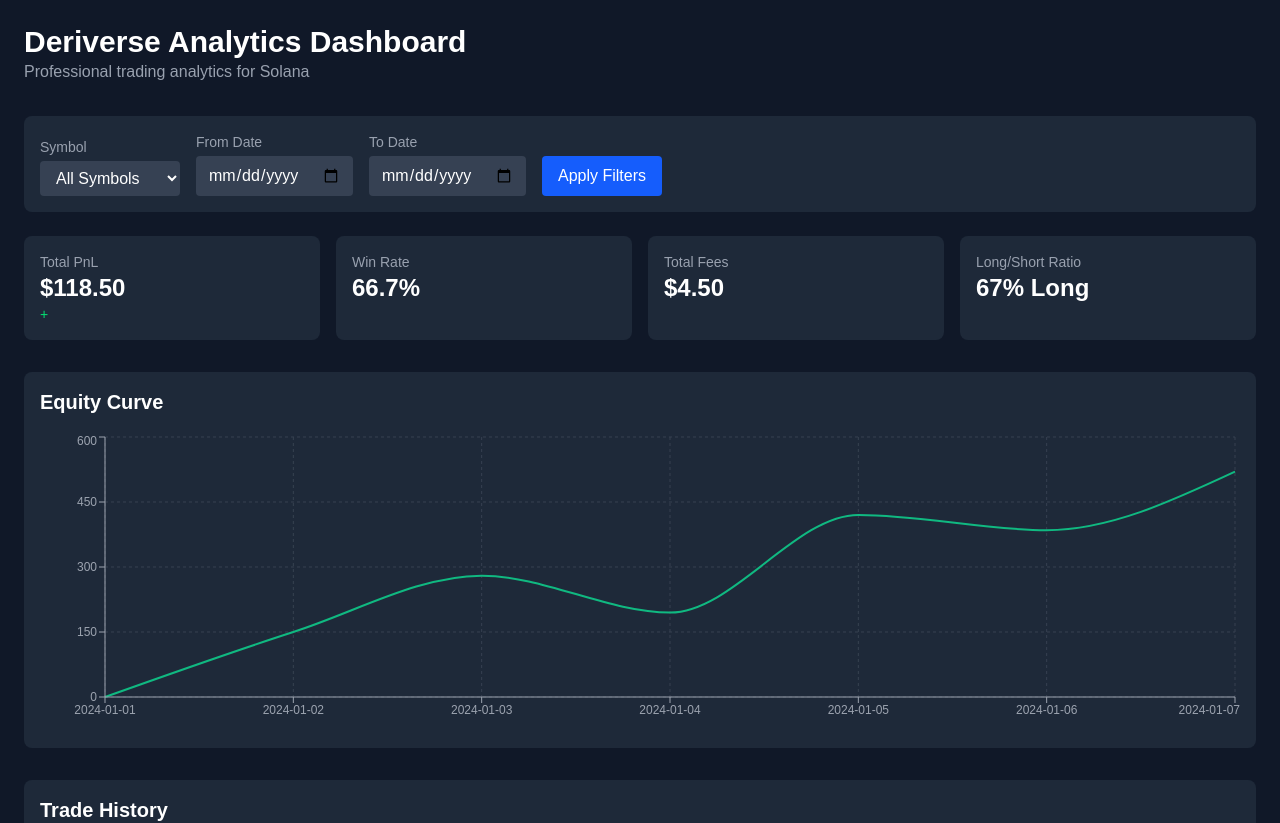
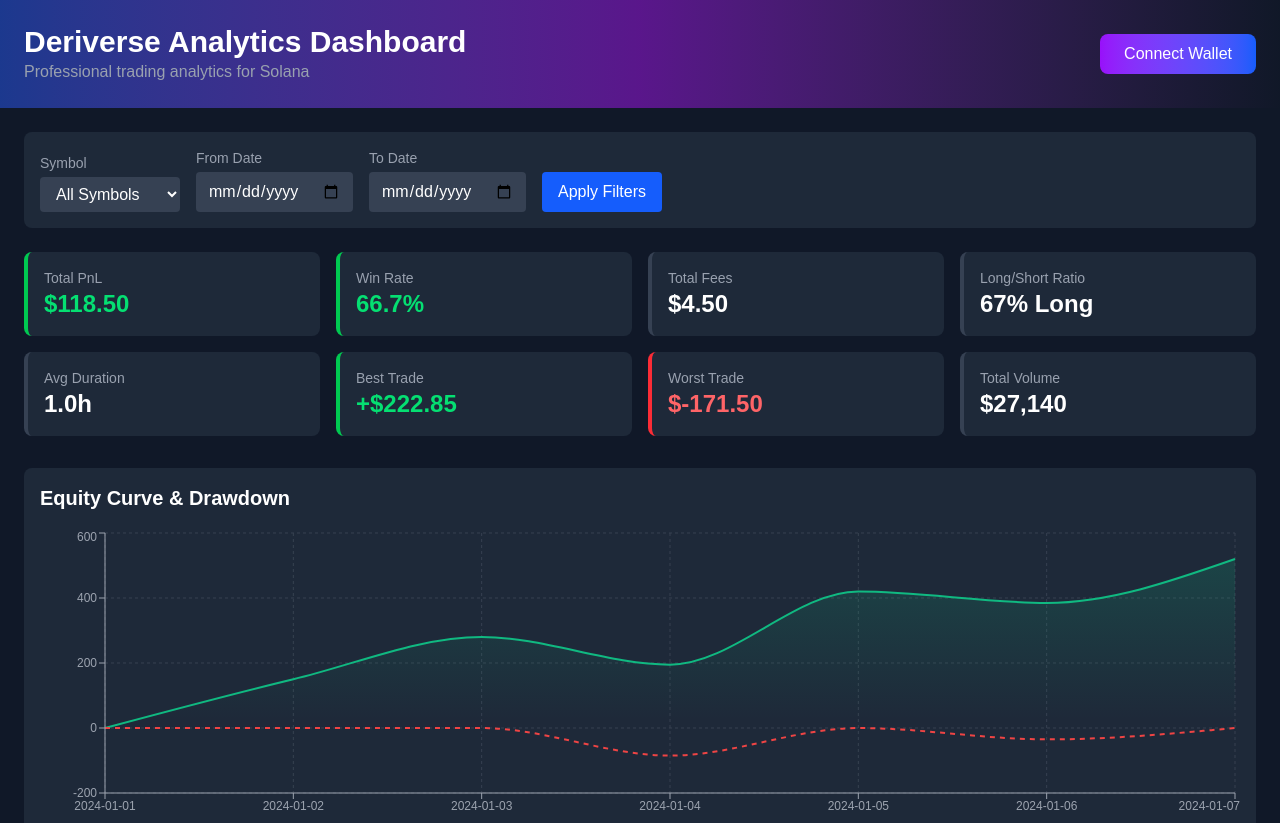
Before and after one commit to HypergoatTheGr8/deriverse-analytics-agent, a Next.js app: page / in a window 1280 px wide. Shown: the top 823 px of the page. Built offline with nearby package versions, Linux system fonts and the light colour scheme.

Commit message:
Major polish: 8 stat cards, gradient header, drawdown chart, time analysis, hover effects

```diff
--- a/src/app/page.tsx
+++ b/src/app/page.tsx
@@ -6,6 +6,7 @@
 import { TradeHistory } from '@/components/TradeHistory';
 import { AIInsightPanel } from '@/components/AIInsightPanel';
 import { FilterBar } from '@/components/FilterBar';
+import { TimeAnalysis } from '@/components/TimeAnalysis';
 import { Trade } from '@/types/trade';
 
 // Mock data for testing
@@ -58,13 +59,13 @@
 ];
 
 const mockEquityCurve = [
-  { date: '2024-01-01', pnl: 0 },
-  { date: '2024-01-02', pnl: 150 },
-  { date: '2024-01-03', pnl: 280 },
-  { date: '2024-01-04', pnl: 195 },
-  { date: '2024-01-05', pnl: 420 },
-  { date: '2024-01-06', pnl: 385 },
-  { date: '2024-01-07', pnl: 520 },
+  { date: '2024-01-01', pnl: 0, drawdown: 0 },
+  { date: '2024-01-02', pnl: 150, drawdown: 0 },
+  { date: '2024-01-03', pnl: 280, drawdown: 0 },
+  { date: '2024-01-04', pnl: 195, drawdown: -85 },
+  { date: '2024-01-05', pnl: 420, drawdown: 0 },
+  { date: '2024-01-06', pnl: 385, drawdown: -35 },
+  { date: '2024-01-07', pnl: 520, drawdown: 0 },
 ];
 
 export default function Home() {
@@ -78,6 +79,14 @@
   const longTrades = filteredTrades.filter(t => t.isLong).length;
   const longRatio = filteredTrades.length > 0 ? (longTrades / filteredTrades.length) * 100 : 0;
 
+  // Additional metrics
+  const avgDuration = filteredTrades.length > 0
+    ? filteredTrades.reduce((sum, t) => sum + (t.exitTime - t.entryTime), 0) / filteredTrades.length / 3600000
+    : 0;
+  const bestTrade = Math.max(...filteredTrades.map(t => t.pnl));
+  const worstTrade = Math.min(...filteredTrades.map(t => t.pnl));
+  const totalVolume = filteredTrades.reduce((sum, t) => sum + (t.size * t.entryPrice), 0);
+
   const handleFilter = (symbol: string, dateFrom: string, dateTo: string) => {
     let filtered = mockTrades;
     if (symbol) {
@@ -87,25 +96,38 @@
   };
 
   return (
-    <div className="min-h-screen bg-gray-900 text-white p-6">
-      <header className="mb-8">
+    <div className="min-h-screen bg-gray-900 text-white">
+      {/* Header with gradient */}
+      <header className="bg-gradient-to-r from-blue-900 via-purple-900 to-gray-900 p-6 mb-6">
+        <div className="flex justify-between items-center">
+          <div>
             <h1 className="text-3xl font-bold">Deriverse Analytics Dashboard</h1>
             <p className="text-gray-400">Professional trading analytics for Solana</p>
+          </div>
+          <button
+            onClick={() => alert('Wallet connection coming soon!')}
+            className="bg-gradient-to-r from-purple-600 to-blue-600 hover:from-purple-700 hover:to-blue-700 px-6 py-2 rounded-lg font-medium transition-all hover:scale-105"
+          >
+            Connect Wallet
+          </button>
+        </div>
       </header>
 
+      <div className="px-6">
         {/* Filter Bar */}
         <FilterBar onFilter={handleFilter} />
 
-      {/* Stats Grid */}
-      <div className="grid grid-cols-1 md:grid-cols-2 lg:grid-cols-4 gap-4 mb-8">
+        {/* Stats Grid - Row 1 */}
+        <div className="grid grid-cols-1 md:grid-cols-2 lg:grid-cols-4 gap-4 mb-4">
           <StatCard
             label="Total PnL"
             value={`$${totalPnL.toFixed(2)}`}
-          change={totalPnL >= 0 ? '+' : ''}
+            isPositive={totalPnL >= 0}
           />
           <StatCard
             label="Win Rate"
             value={`${winRate.toFixed(1)}%`}
+            isPositive={winRate >= 50}
           />
           <StatCard
             label="Total Fees"
@@ -117,10 +139,38 @@
           />
         </div>
 
+        {/* Stats Grid - Row 2 */}
+        <div className="grid grid-cols-1 md:grid-cols-2 lg:grid-cols-4 gap-4 mb-8">
+          <StatCard
+            label="Avg Duration"
+            value={`${avgDuration.toFixed(1)}h`}
+          />
+          <StatCard
+            label="Best Trade"
+            value={`+$${bestTrade.toFixed(2)}`}
+            isPositive={true}
+          />
+          <StatCard
+            label="Worst Trade"
+            value={`$${worstTrade.toFixed(2)}`}
+            isPositive={false}
+          />
+          <StatCard
+            label="Total Volume"
+            value={`$${totalVolume.toLocaleString()}`}
+          />
+        </div>
+
         {/* PnL Chart */}
         <div className="bg-gray-800 rounded-lg p-4 mb-8">
-        <h2 className="text-xl font-semibold mb-4">Equity Curve</h2>
+          <h2 className="text-xl font-semibold mb-4">Equity Curve & Drawdown</h2>
           <PnLChart data={mockEquityCurve} />
+        </div>
+
+        {/* Time Analysis */}
+        <div className="bg-gray-800 rounded-lg p-4 mb-8">
+          <h2 className="text-xl font-semibold mb-4">Performance by Time</h2>
+          <TimeAnalysis trades={filteredTrades} />
         </div>
 
         {/* Trade History */}
@@ -132,5 +182,6 @@
         {/* AI Insights */}
         <AIInsightPanel trades={filteredTrades} metrics={{ pnl: totalPnL, winRate, drawdown: 0.05 }} />
       </div>
+    </div>
   );
 }
--- a/src/components/PnLChart.tsx
+++ b/src/components/PnLChart.tsx
@@ -1,15 +1,21 @@
 'use client';
 
-import { LineChart, Line, XAxis, YAxis, CartesianGrid, Tooltip, ResponsiveContainer } from 'recharts';
+import { LineChart, Line, XAxis, YAxis, CartesianGrid, Tooltip, ResponsiveContainer, Area, ComposedChart } from 'recharts';
 
 interface PnLChartProps {
-  data: { date: string; pnl: number }[];
+  data: { date: string; pnl: number; drawdown?: number }[];
 }
 
 export function PnLChart({ data }: PnLChartProps) {
   return (
     <ResponsiveContainer width="100%" height={300}>
-      <LineChart data={data}>
+      <ComposedChart data={data}>
+        <defs>
+          <linearGradient id="pnlGradient" x1="0" y1="0" x2="0" y2="1">
+            <stop offset="5%" stopColor="#10B981" stopOpacity={0.3}/>
+            <stop offset="95%" stopColor="#10B981" stopOpacity={0}/>
+          </linearGradient>
+        </defs>
         <CartesianGrid strokeDasharray="3 3" stroke="#374151" />
         <XAxis dataKey="date" stroke="#9CA3AF" fontSize={12} />
         <YAxis stroke="#9CA3AF" fontSize={12} />
@@ -17,8 +23,22 @@
           contentStyle={{ backgroundColor: '#1F2937', border: '1px solid #374151', borderRadius: '8px' }}
           labelStyle={{ color: '#9CA3AF' }}
         />
-        <Line type="monotone" dataKey="pnl" stroke="#10B981" strokeWidth={2} dot={false} />
-      </LineChart>
+        <Area
+          type="monotone"
+          dataKey="pnl"
+          stroke="#10B981"
+          fill="url(#pnlGradient)"
+          strokeWidth={2}
+        />
+        <Line
+          type="monotone"
+          dataKey="drawdown"
+          stroke="#EF4444"
+          strokeWidth={2}
+          strokeDasharray="5 5"
+          dot={false}
+        />
+      </ComposedChart>
     </ResponsiveContainer>
   );
 }
--- a/src/components/StatCard.tsx
+++ b/src/components/StatCard.tsx
@@ -1,10 +1,24 @@
-interface StatCardProps { label: string; value: string; change?: string; }
-export function StatCard({ label, value, change }: StatCardProps) {
+interface StatCardProps {
+  label: string;
+  value: string;
+  change?: string;
+  isPositive?: boolean;
+}
+
+export function StatCard({ label, value, change, isPositive }: StatCardProps) {
   return (
-    <div className="bg-gray-800 rounded-lg p-4">
+    <div className={`bg-gray-800 rounded-lg p-4 hover:scale-105 transition-all duration-200 cursor-pointer border-l-4 ${
+      isPositive === true ? 'border-green-500 hover:shadow-green-500/20 hover:shadow-lg' :
+      isPositive === false ? 'border-red-500 hover:shadow-red-500/20 hover:shadow-lg' :
+      'border-gray-700 hover:shadow-lg'
+    }`}>
       <p className="text-gray-400 text-sm">{label}</p>
-      <p className="text-2xl font-bold text-white">{value}</p>
-      {change && <p className="text-sm text-green-400">{change}</p>}
+      <p className={`text-2xl font-bold ${
+        isPositive === true ? 'text-green-400' :
+        isPositive === false ? 'text-red-400' :
+        'text-white'
+      }`}>{value}</p>
+      {change && <p className="text-sm text-gray-500">{change}</p>}
     </div>
   );
 }
```
Also changed, not shown: screenshots/dashboard-1770116522538.png (added), screenshots/dashboard-1770116661916.png (added). Lines whose indentation alone changed are shown as unchanged.
